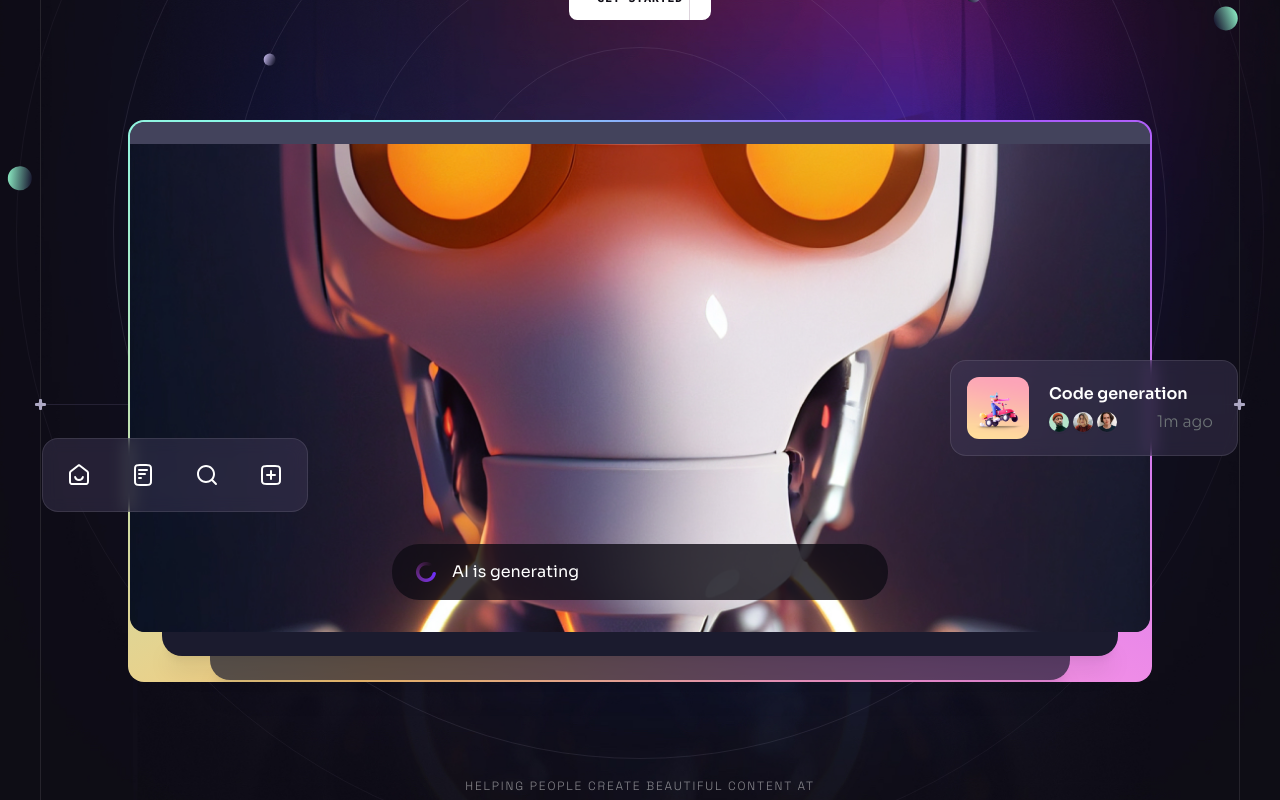
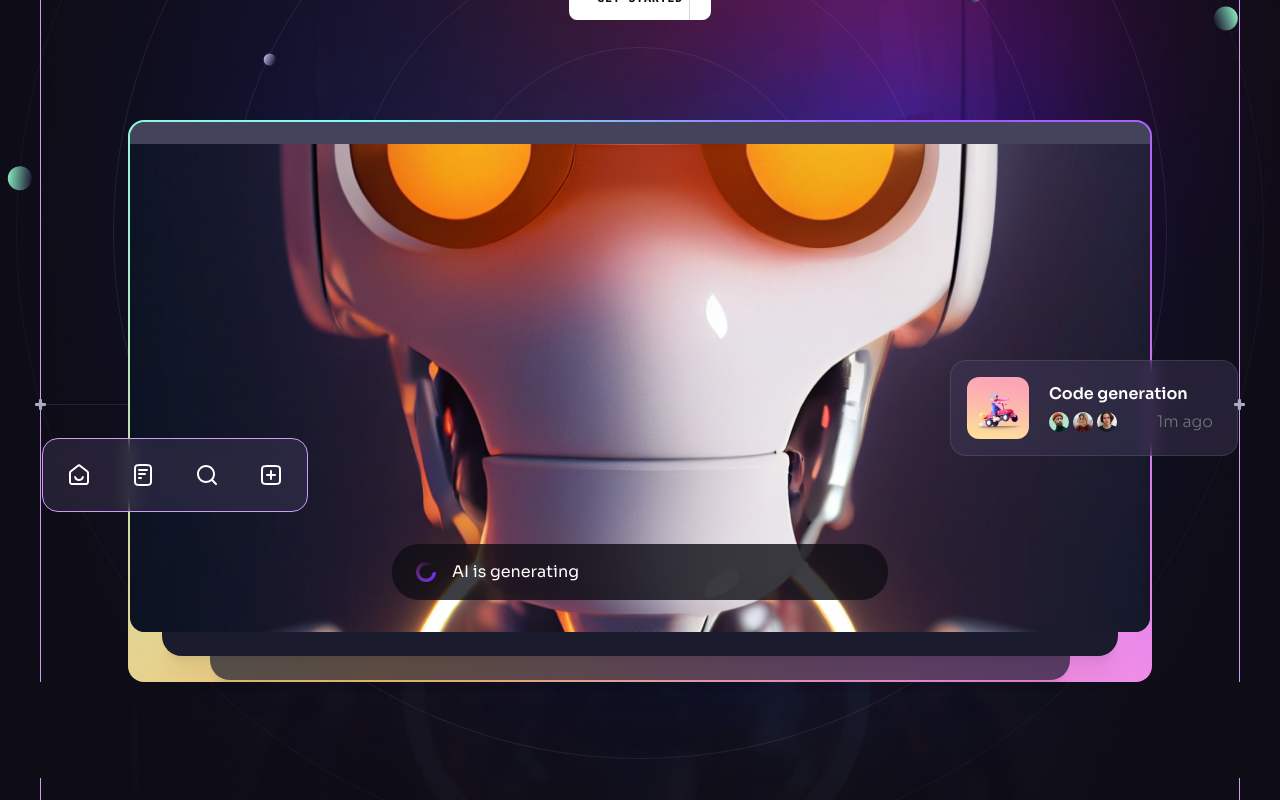
Before and after one commit to mvykool/Neuralware, a React (Vite) app: page / in a window 1280 px wide. Shown: the part 480-1280 px from the top of the page. Built offline with nearby package versions, Linux system fonts and the light colour scheme.

Commit message:
changed borders

```diff
--- a/src/components/Collaboration.jsx
+++ b/src/components/Collaboration.jsx
@@ -58,7 +58,7 @@ const Collaboration = () => {
                   }`}
                 >
                   <div
-                    className={`relative -top-[1.6rem] flex w-[3.2rem] h-[3.2rem] bg-n-7 border border-n-1/15 rounded-xl -rotate-${
+                    className={`relative -top-[1.6rem] flex w-[3.2rem] h-[3.2rem] bg-n-7 border border-n-14 rounded-xl -rotate-${
                       index * 45
                     }`}
                   >
--- a/src/components/Hero.jsx
+++ b/src/components/Hero.jsx
@@ -7,7 +7,7 @@ import { ScrollParallax } from "react-just-parallax";
 import { useRef } from "react";
 import Generating from "./Generating";
 import Notification from "./Notification";
-import CompanyLogos from "./CompanyLogos";
+// import CompanyLogos from "./CompanyLogos";
 
 const Hero = () => {
   const parallaxRef = useRef(null);
@@ -60,7 +60,7 @@ const Hero = () => {
                 <Generating className="absolute left-4 right-4 bottom-5 md:left-1/2 md:right-auto md:bottom-8 md:w-[31rem] md:-translate-x-1/2" />
 
                 <ScrollParallax isAbsolutelyPositioned>
-                  <ul className="hidden absolute -left-[5.5rem] bottom-[7.5rem] px-1 py-1 bg-n-9/40 backdrop-blur border border-n-1/10 rounded-2xl xl:flex">
+                  <ul className="hidden absolute -left-[5.5rem] bottom-[7.5rem] px-1 py-1 bg-n-9/40 backdrop-blur border border-n-14 rounded-2xl xl:flex">
                     {heroIcons.map((icon, index) => (
                       <li className="p-5" key={index}>
                         <img src={icon} width={24} height={25} alt={icon} />
@@ -93,7 +93,7 @@ const Hero = () => {
           <BackgroundCircles />
         </div>
 
-        <CompanyLogos className="hidden relative z-10 mt-20 lg:block" />
+        {/* <CompanyLogos className="hidden relative z-10 mt-20 lg:block" /> */}
       </div>
 
       <BottomLine />
--- a/src/components/PricingList.jsx
+++ b/src/components/PricingList.jsx
@@ -8,7 +8,7 @@ const PricingList = () => {
       {pricing.map((item) => (
         <div
           key={item.id}
-          className="w-[19rem] max-lg:w-full h-full px-6 bg-n-8 border border-n-6 rounded-[2rem] lg:w-auto even:py-14 odd:py-8 odd:my-4 [&>h4]:first:text-color-2 [&>h4]:even:text-color-1 [&>h4]:last:text-color-3"
+          className="w-[19rem] max-lg:w-full h-full px-6 bg-n-8 border border-n-14 rounded-[2rem] lg:w-auto even:py-14 odd:py-8 odd:my-4 [&>h4]:first:text-color-2 [&>h4]:even:text-color-1 [&>h4]:last:text-color-3"
         >
           <h4 className="h4 mb-4">{item.title}</h4>
 
--- a/src/components/Services.jsx
+++ b/src/components/Services.jsx
@@ -21,7 +21,7 @@ const Services = () => {
         />
 
         <div className="relative">
-          <div className="relative z-1 flex items-center h-[39rem] mb-5 p-8 border border-n-1/10 rounded-3xl overflow-hidden lg:p-20 xl:h-[46rem]">
+          <div className="relative z-1 flex items-center h-[39rem] mb-5 p-8 border border-n-14 rounded-3xl overflow-hidden lg:p-20 xl:h-[46rem]">
             <div className="absolute top-0 left-0 w-full h-full pointer-events-none md:w-3/5 xl:w-auto">
               <img
                 className="w-full h-full object-cover md:object-right"
@@ -50,11 +50,11 @@ const Services = () => {
               </ul>
             </div>
 
-            <Generating className="absolute left-4 right-4 bottom-4 border-n-1/10 border lg:left-1/2 lg-right-auto lg:bottom-8 lg:-translate-x-1/2" />
+            <Generating className="absolute left-4 right-4 bottom-4 border-n-14 border lg:left-1/2 lg-right-auto lg:bottom-8 lg:-translate-x-1/2" />
           </div>
 
           <div className="relative z-1 grid gap-5 lg:grid-cols-2">
-            <div className="relative min-h-[39rem] border border-n-1/10 rounded-3xl overflow-hidden">
+            <div className="relative min-h-[39rem] border border-n-14 rounded-3xl overflow-hidden">
               <div className="absolute inset-0">
                 <img
                   src={service2}
--- a/tailwind.config.js
+++ b/tailwind.config.js
@@ -16,7 +16,7 @@ export default {
           6: "#FF98E2",
         },
         stroke: {
-          1: "#26242C",
+          1: "#D09CFA",
         },
         n: {
           1: "#FFFFFF",
@@ -26,12 +26,13 @@ export default {
           5: "#3F3A52",
           6: "#252134",
           7: "#15131D",
-          8: "#0E0C15",
+          8: "#0E0D15",
           9: "#474060",
           10: "#43435C",
           11: "#1B1B2E",
           12: "#2E2A41",
           13: "#6C7275",
+          14: "#D09CFA",
         },
       },
       fontFamily: {
```
